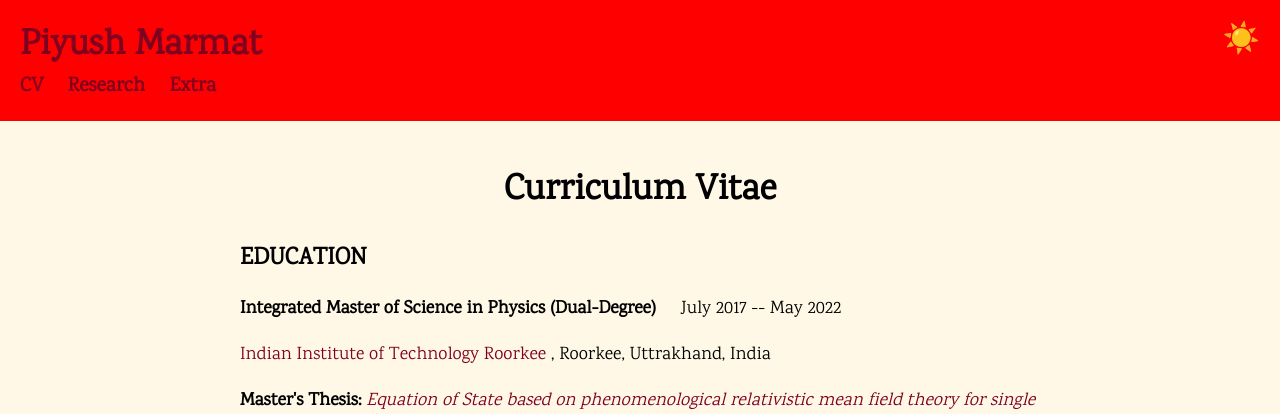
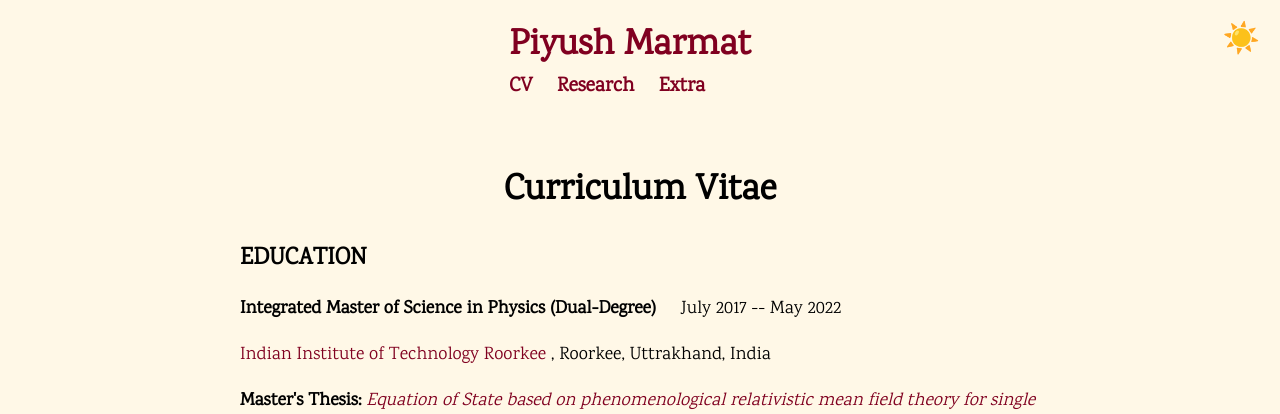
Before and after one commit to UV-1999/uv-1999.github.io, a PHP site: page /cv.html in a window 1280 px wide. Shown: the top 414 px of the page. Run offline with PHP 8.4, Linux system fonts and the light colour scheme; some libraries are stand-ins or nearby versions; some web fonts are replaced.

Commit message:
Update main.css

```diff
--- a/main.css
+++ b/main.css
@@ -10,7 +10,7 @@ body.dark-mode {
             color: #fff;
         }
 header {
-            background-color: #ff0000;
+            background-color: #fff8e7;
             color: #800020;
             background-size: cover;
             background-position: center;
@@ -20,7 +20,7 @@ header {
             display: flex;
             flex-direction: column;
             justify-content: bottom;
-            align-items: left;
+            align-items: center;
             text-align: left;
             transition: background-color 0.3s, color 0.3s;
         }
```
